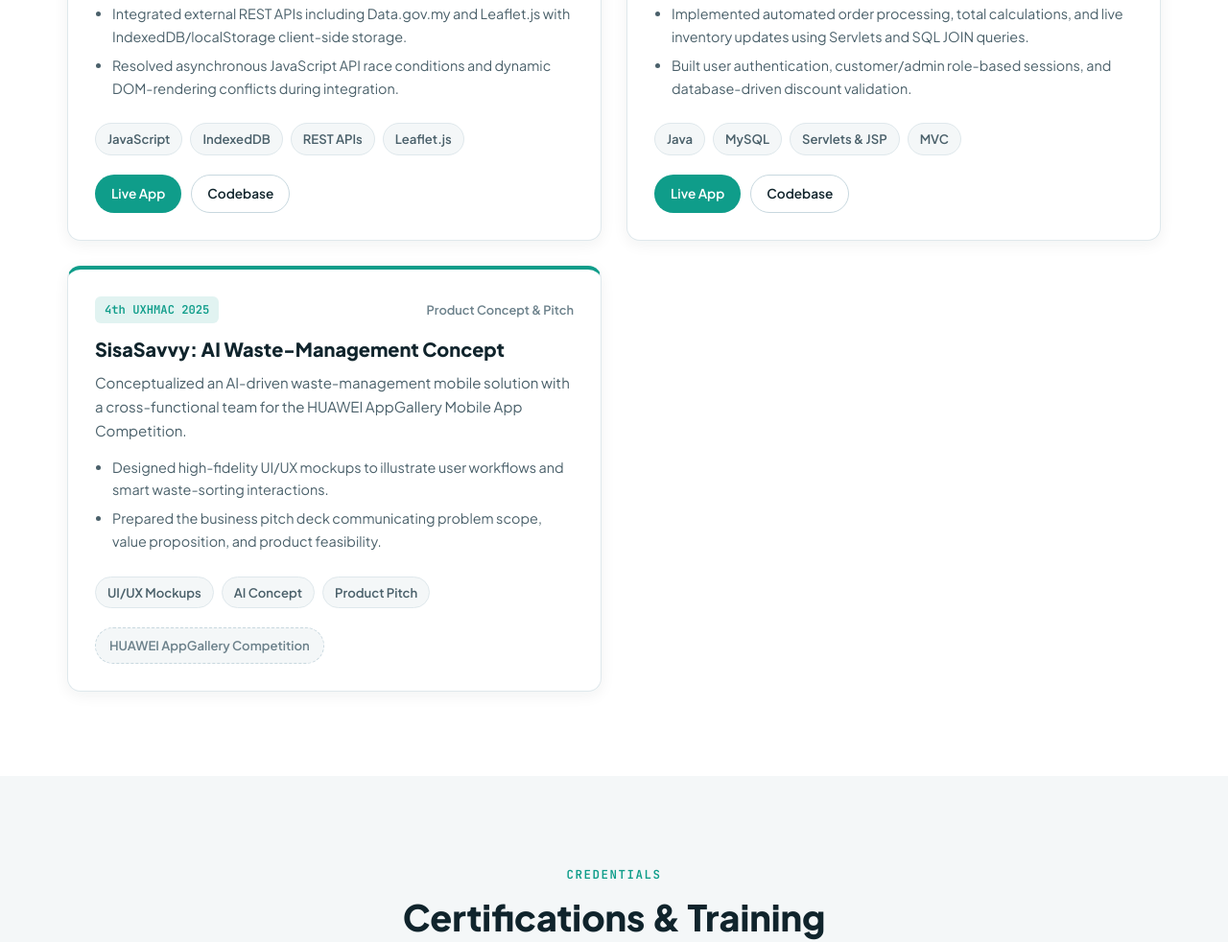
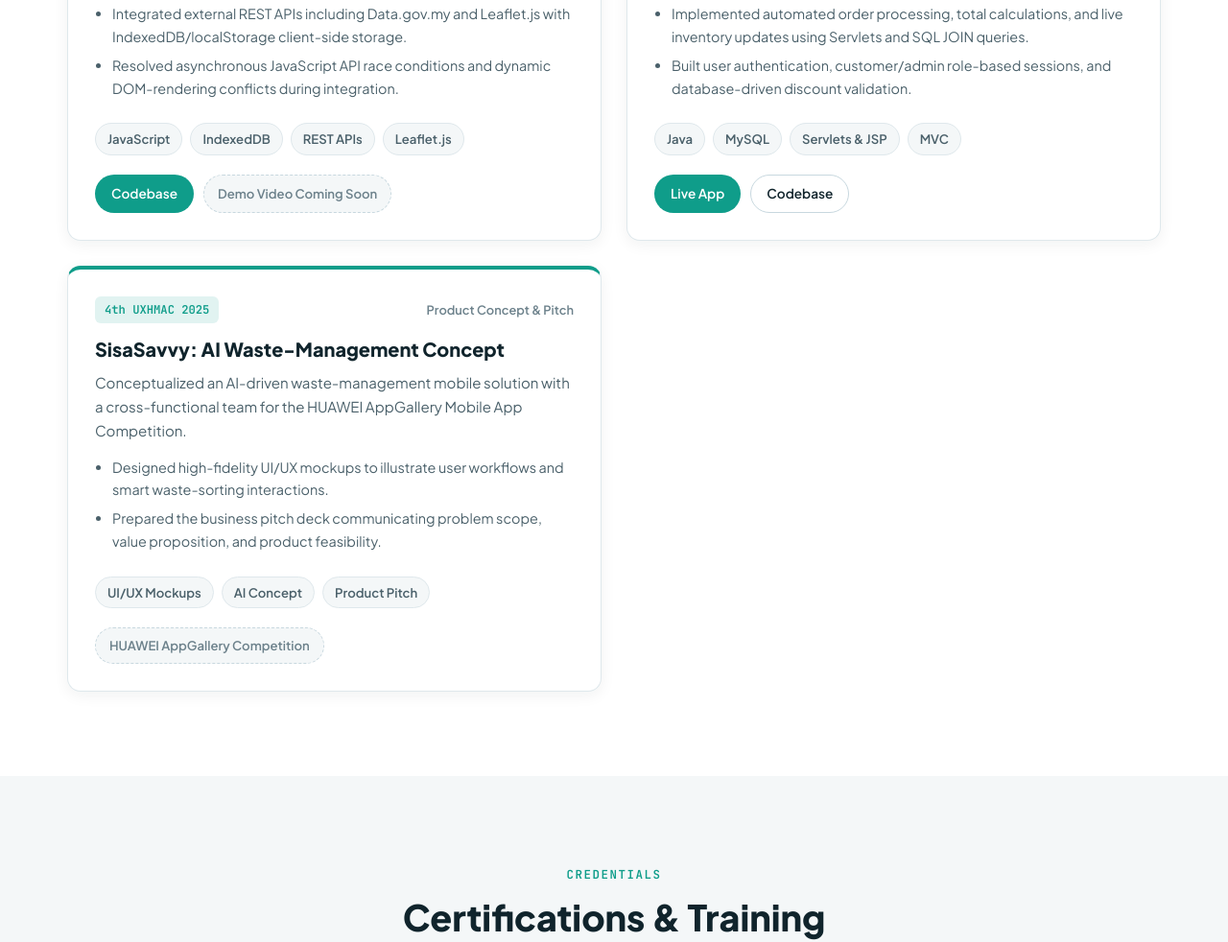
Before and after one commit to NShanthini394/NShanthini394.github.io, a plain HTML site: page index.html in a window 1280 px wide. Shown: the part 3553-4535 px from the top of the page at 96% size. Drawn offline with Linux system fonts and the light colour scheme.

Commit message:
Update code

```diff
--- a/index.html
+++ b/index.html
@@ -392,11 +392,11 @@
                             <span class="tag">Leaflet.js</span>
                         </div>
                         <div class="project-actions">
-                            <a href="https://nshanthini394.github.io/CSM3103_Group-2_RumahAman/" target="_blank" rel="noopener noreferrer" class="btn btn-primary btn-sm">Live App</a>
-                            <a href="https://github.com/NShanthini394/CSM3103_Group-2_RumahAman" target="_blank" rel="noopener noreferrer" class="btn btn-secondary btn-sm">Codebase</a>
-                            <!-- OPTIONAL YOUTUBE DEMO:
-                            <a href="YOUR_YOUTUBE_URL" target="_blank" rel="noopener noreferrer" class="btn btn-secondary btn-sm">Watch Demo</a>
-                            -->
+                                <a href="https://github.com/NShanthini394/CSM3023_Group-2_SweetBite-Cookies-Web-Application" target="_blank" rel="noopener noreferrer" class="btn btn-primary btn-sm">Codebase</a>
+                                <!-- Replace the span below once your YouTube walkthrough is uploaded:
+                                <a href="YOUR_YOUTUBE_URL" target="_blank" rel="noopener noreferrer" class="btn btn-secondary btn-sm">Watch Demo</a>
+                                -->
+                                <span class="btn-placeholder">Demo Video Coming Soon</span>
                         </div>
                     </article>
 
```
